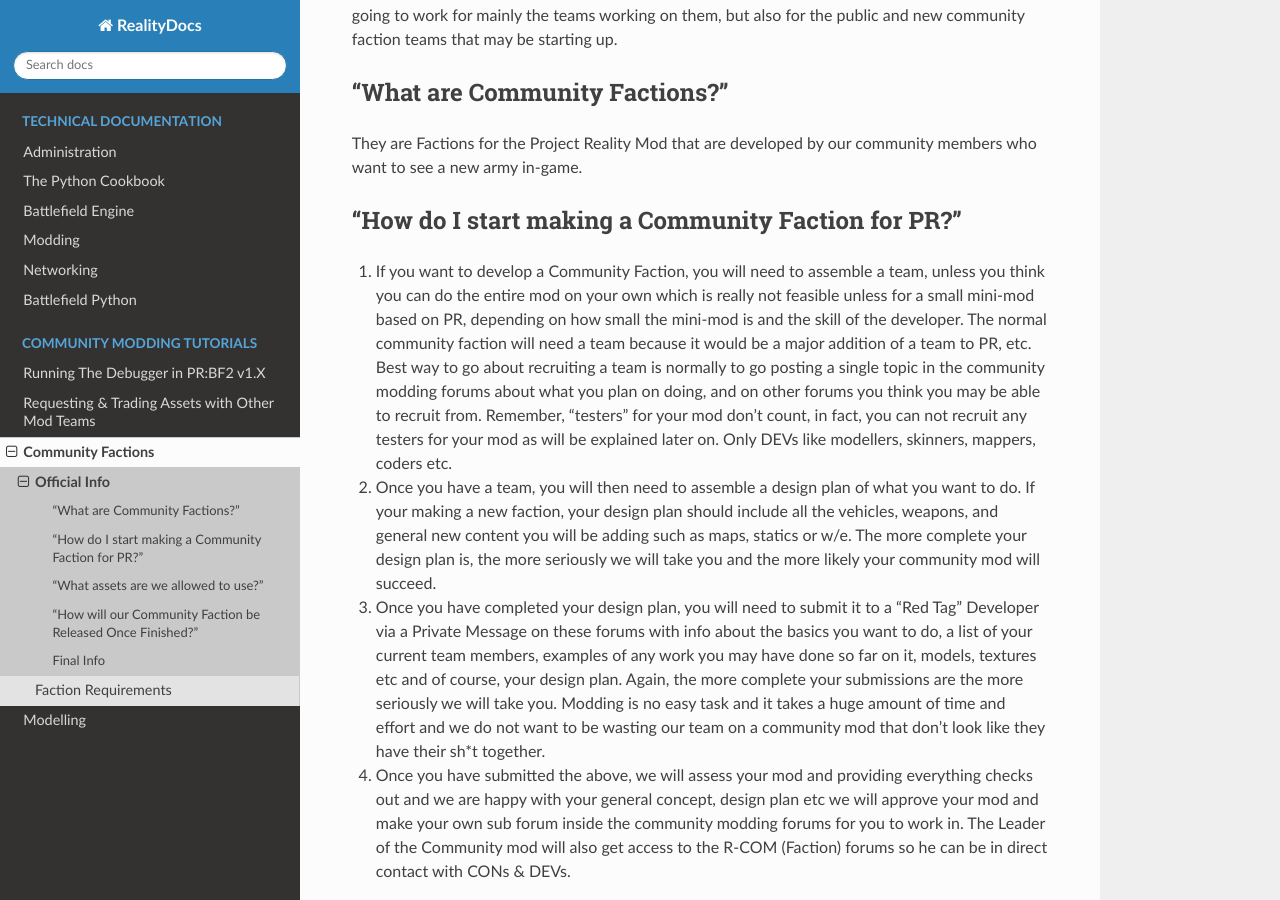
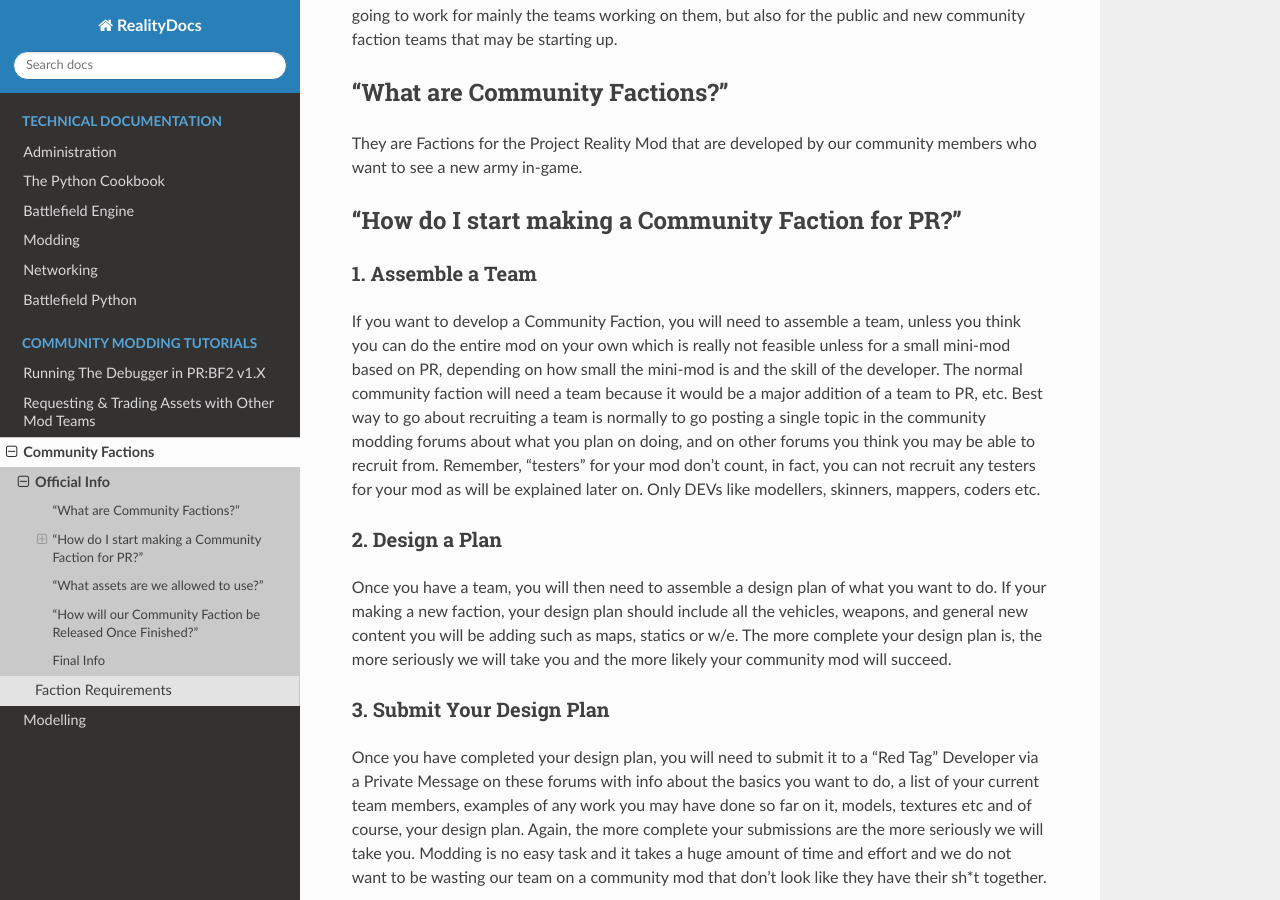
Before and after one commit to papadanku/RealityDocs, a Sphinx documentation site: the page built from docs/source/tutorials/factions/info.rst, in a window 1280 px wide and 900 px high, scrolled down 276 px. Built offline with Sphinx 7.4.7 and the Read the Docs theme 2.0.0, drawn with Linux system fonts in a browser that asks for light colours.

Commit message:
Update info.rst

```diff
--- a/docs/source/tutorials/factions/info.rst
+++ b/docs/source/tutorials/factions/info.rst
@@ -17,10 +17,22 @@ They are Factions for the Project Reality Mod that are developed by our communit
 "How do I start making a Community Faction for PR?"
 ---------------------------------------------------
 
-#. If you want to develop a Community Faction, you will need to assemble a team, unless you think you can do the entire mod on your own which is really not feasible unless for a small mini-mod based on PR, depending on how small the mini-mod is and the skill of the developer. The normal community faction will need a team because it would be a major addition of a team to PR, etc. Best way to go about recruiting a team is normally to go posting a single topic in the community modding forums about what you plan on doing, and on other forums you think you may be able to recruit from. Remember, "testers" for your mod don't count, in fact, you can not recruit any testers for your mod as will be explained later on. Only DEVs like modellers, skinners, mappers, coders etc.
-#. Once you have a team, you will then need to assemble a design plan of what you want to do. If your making a new faction, your design plan should include all the vehicles, weapons, and general new content you will be adding such as maps, statics or w/e. The more complete your design plan is, the more seriously we will take you and the more likely your community mod will succeed.
-#. Once you have completed your design plan, you will need to submit it to a "Red Tag" Developer via a Private Message on these forums with info about the basics you want to do, a list of your current team members, examples of any work you may have done so far on it, models, textures etc and of course, your design plan. Again, the more complete your submissions are the more seriously we will take you. Modding is no easy task and it takes a huge amount of time and effort and we do not want to be wasting our team on a community mod that don't look like they have their sh*t together.
-#. Once you have submitted the above, we will assess your mod and providing everything checks out and we are happy with your general concept, design plan etc we will approve your mod and make your own sub forum inside the community modding forums for you to work in. The Leader of the Community mod will also get access to the R-COM (Faction) forums so he can be in direct contact with CONs & DEVs.
+1. Assemble a Team
+^^^^^^^^^^^^^^^^^^
+
+If you want to develop a Community Faction, you will need to assemble a team, unless you think you can do the entire mod on your own which is really not feasible unless for a small mini-mod based on PR, depending on how small the mini-mod is and the skill of the developer. The normal community faction will need a team because it would be a major addition of a team to PR, etc. Best way to go about recruiting a team is normally to go posting a single topic in the community modding forums about what you plan on doing, and on other forums you think you may be able to recruit from. Remember, "testers" for your mod don't count, in fact, you can not recruit any testers for your mod as will be explained later on. Only DEVs like modellers, skinners, mappers, coders etc.
+
+2. Design a Plan
+^^^^^^^^^^^^^^^^
+
+Once you have a team, you will then need to assemble a design plan of what you want to do. If your making a new faction, your design plan should include all the vehicles, weapons, and general new content you will be adding such as maps, statics or w/e. The more complete your design plan is, the more seriously we will take you and the more likely your community mod will succeed.
+
+3. Submit Your Design Plan
+^^^^^^^^^^^^^^^^^^^^^^^^^^
+
+Once you have completed your design plan, you will need to submit it to a "Red Tag" Developer via a Private Message on these forums with info about the basics you want to do, a list of your current team members, examples of any work you may have done so far on it, models, textures etc and of course, your design plan. Again, the more complete your submissions are the more seriously we will take you. Modding is no easy task and it takes a huge amount of time and effort and we do not want to be wasting our team on a community mod that don't look like they have their sh*t together.
+
+Once you have submitted the above, we will assess your mod and providing everything checks out and we are happy with your general concept, design plan etc we will approve your mod and make your own sub forum inside the community modding forums for you to work in. The Leader of the Community mod will also get access to the R-COM (Faction) forums so he can be in direct contact with CONs & DEVs.
 
 "What assets are we allowed to use?"
 ------------------------------------
```
